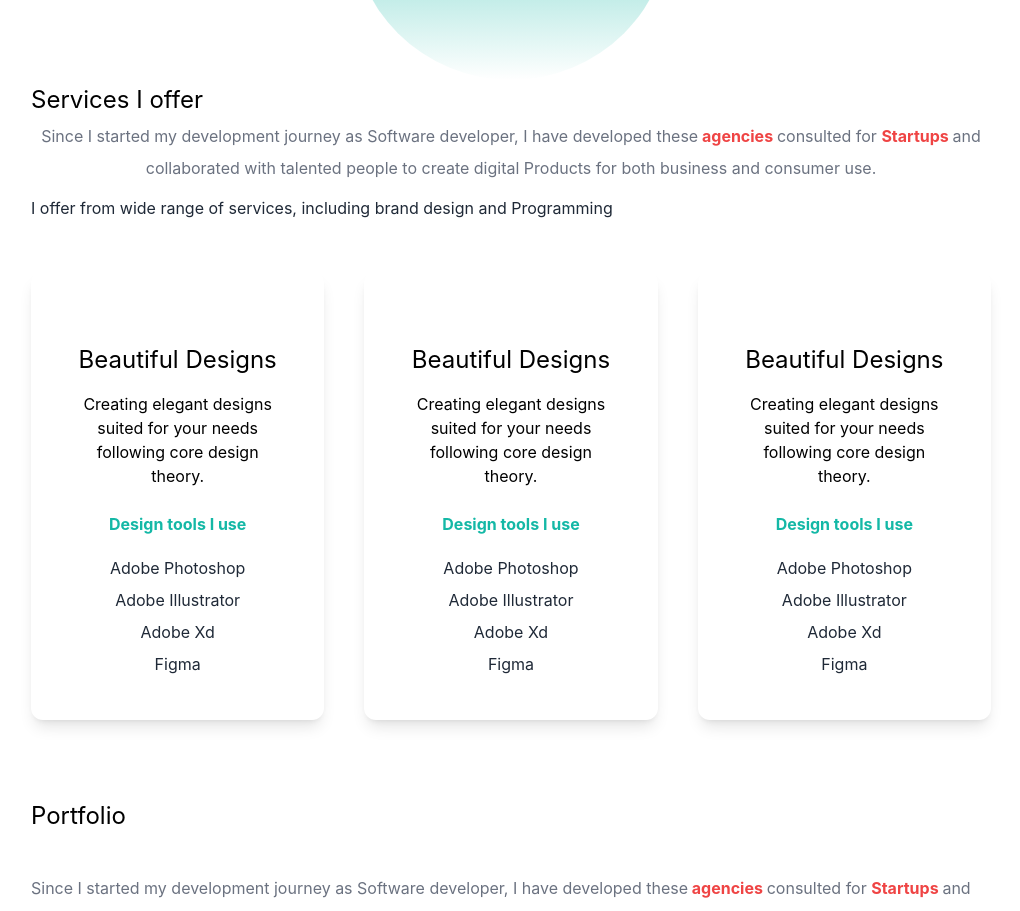
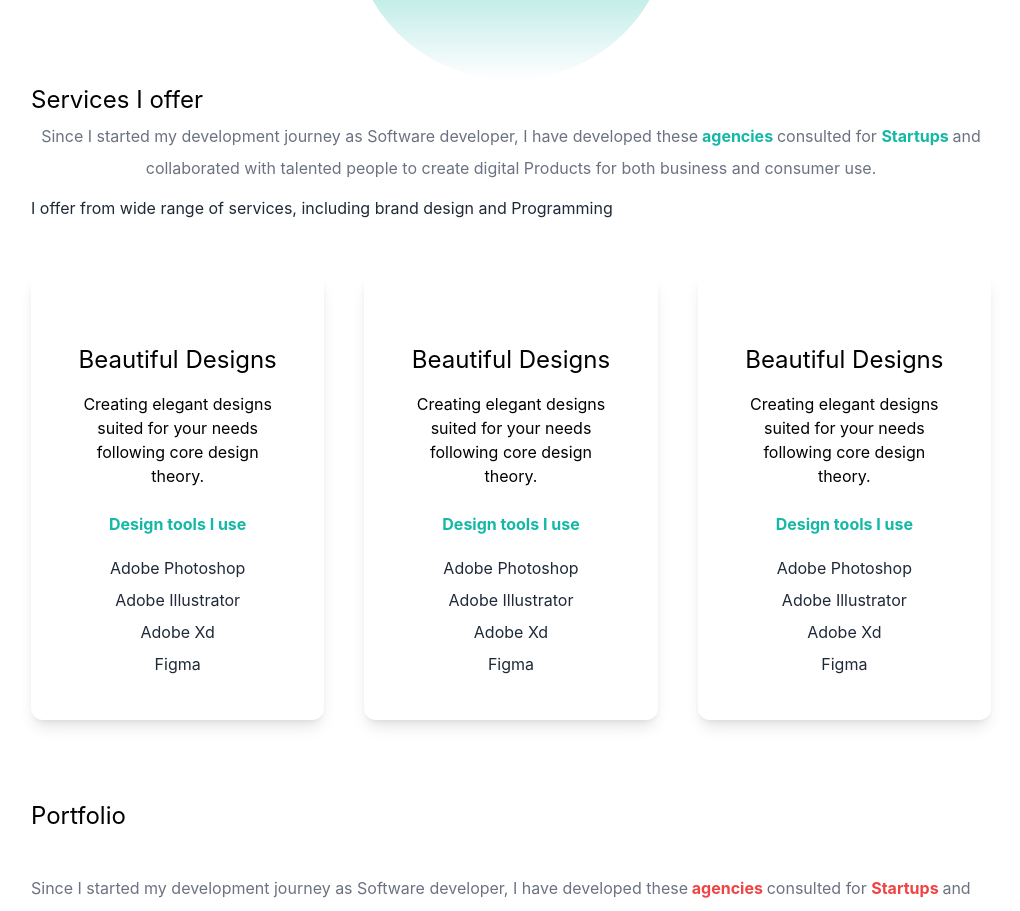
Before and after one commit to aeprodigy/mambwe_mike, a React (Create React App) app: page / in a window 1280 px wide. Shown: the part 1040-1951 px from the top of the page, without its empty margins (129-1149 px from the left). Built offline with nearby package versions, Linux system fonts and the light colour scheme.

Commit message:
The teal colors

```diff
--- a/src/App.js
+++ b/src/App.js
@@ -94,9 +94,9 @@ function App() {
               <p className="leading-8  text-md text-center text-gray-500 dark:text-white">
                 Since I started my development journey as Software developer, I
                 have developed these
-                <span className="text-red-500 font-bold"> agencies </span>
+                <span className="text-teal-500 font-bold"> agencies </span>
                 consulted for{" "}
-                <span className="text-red-500 font-bold">Startups </span>
+                <span className="text-teal-500 font-bold">Startups </span>
                 and collaborated with talented people to create digital Products
                 for both business and consumer use.
               </p>
```
